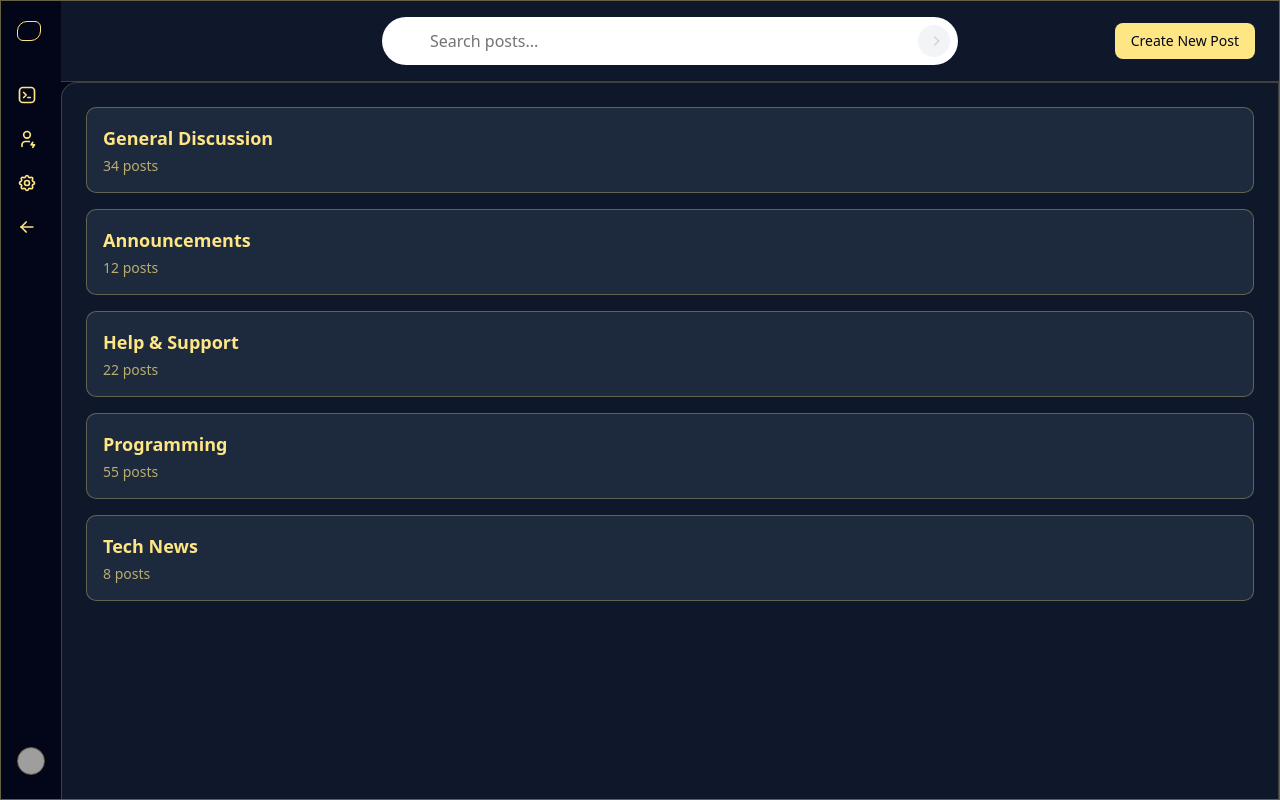
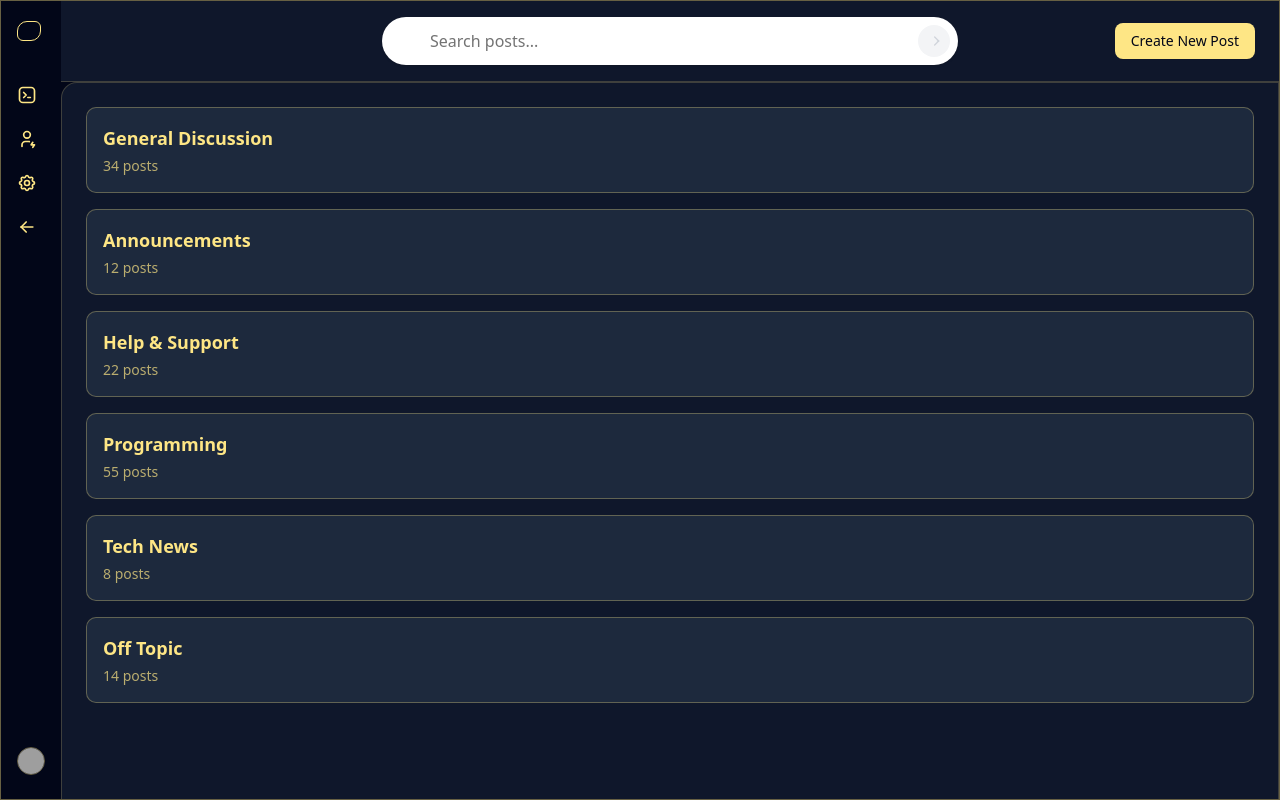
Before and after one commit to Annanyatiwary4/Forum_application, a React (Vite) app in the folder forumly_frontend/: page /dashboard in a window 1280 px wide. Built offline with nearby package versions, Linux system fonts and the light colour scheme; grey boxes are pictures that could not be loaded.

Commit message:
cleaned branch-1

```diff
--- a/forumly_frontend/src/pages/Dashboard.jsx
+++ b/forumly_frontend/src/pages/Dashboard.jsx
@@ -21,6 +21,7 @@ const categories = [
   { name: "Help & Support", postCount: 22 },
   { name: "Programming", postCount: 55 },
   { name: "Tech News", postCount: 8 },
+  { name: "Off Topic", postCount: 14 },
 ];
 
 const Dashboard = () => {
```
